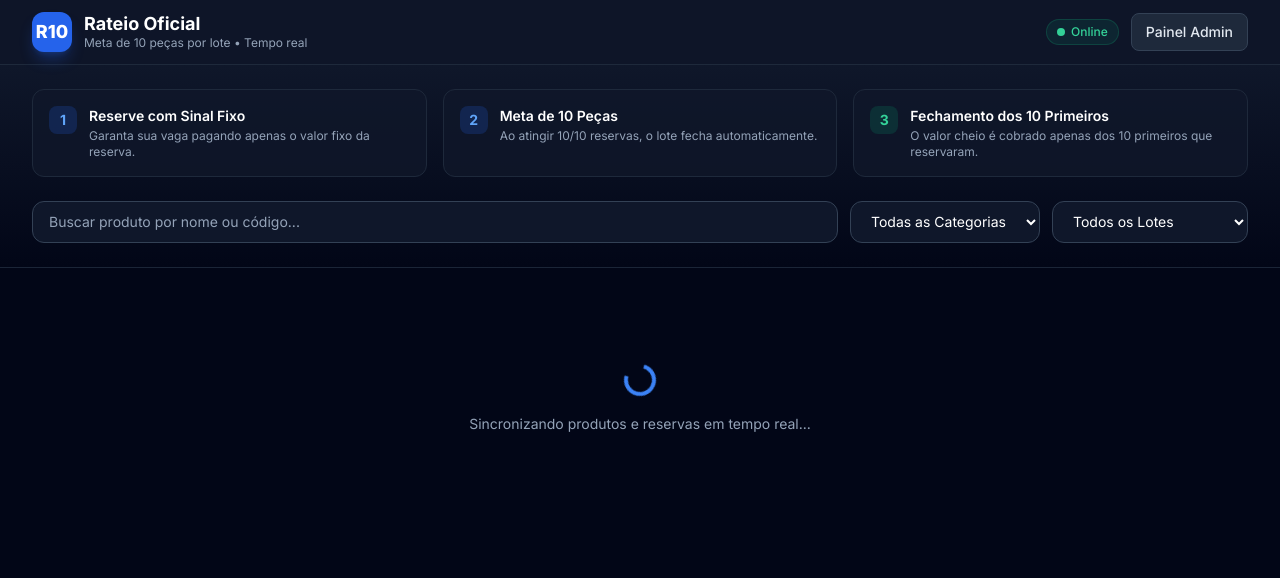
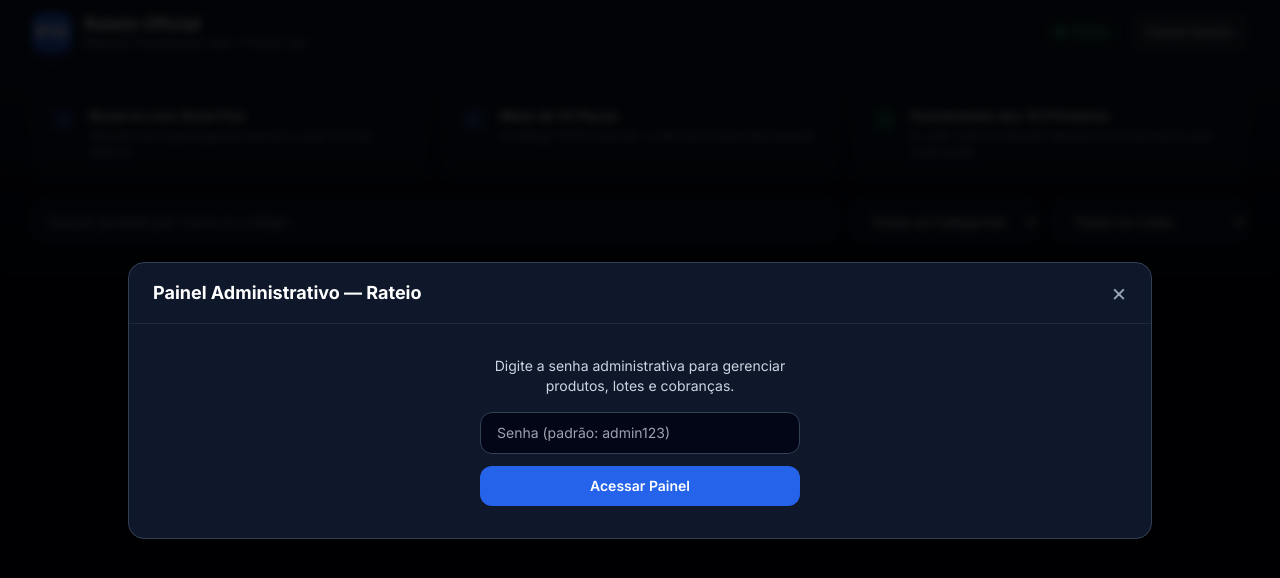
Before and after one commit to toneladatecnologia2/rateio, a plain HTML site: page index.html in a window 1280 px wide. Both pictures are taken after a click on the button "Painel Admin". Drawn offline with nearby package versions, Linux system fonts and the light colour scheme.

Commit message:
atualizaçao do botao

```diff
--- a/index.html
+++ b/index.html
@@ -273,7 +273,13 @@
       </div>
     </div>
   </div>
-
+<script>
+  window.openAdminModal = function () {
+    const modal = document.getElementById('adminModal');
+    if (!modal) return;
+    modal.classList.remove('hidden');
+  };
+</script>
   <!-- Firebase SDK + Lógica do Rateio em Tempo Real -->
   <script type="module">
     import { initializeApp } from "https://www.gstatic.com/firebasejs/11.0.2/firebase-app.js";
```
